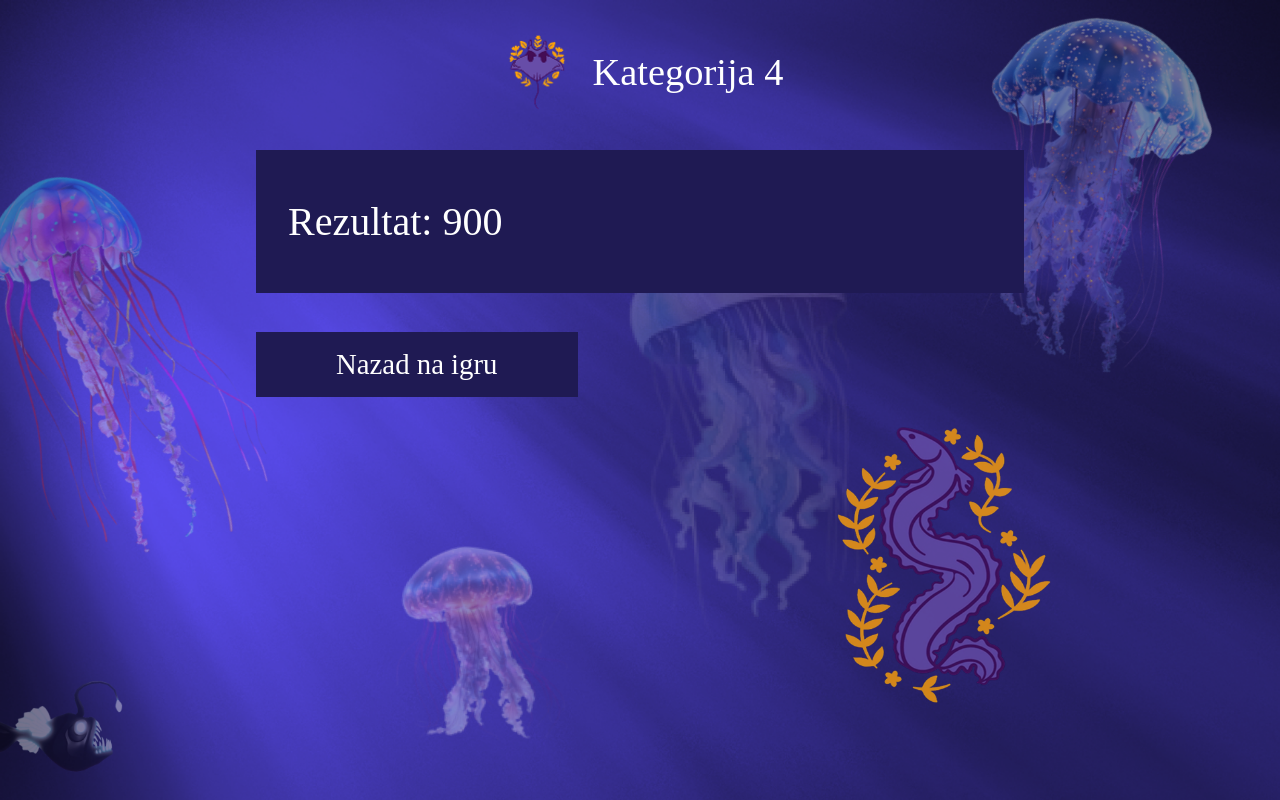
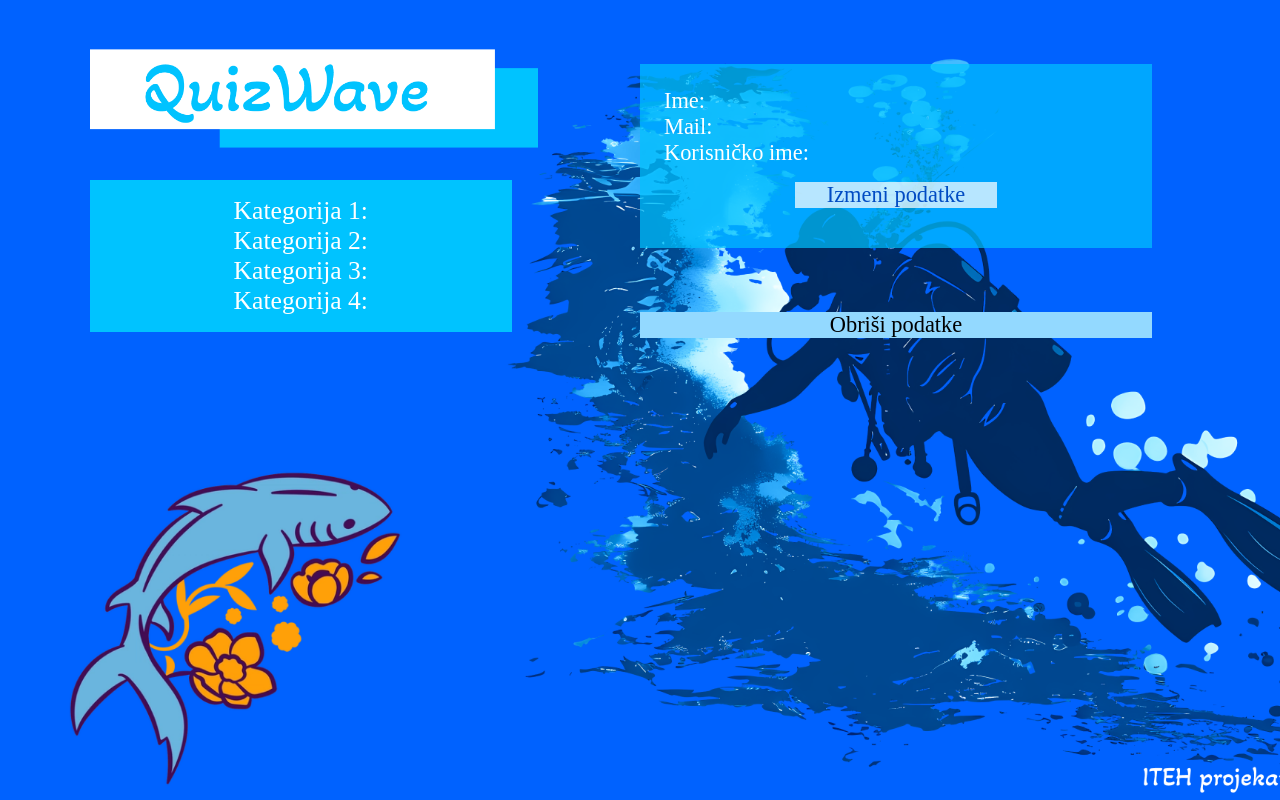
Before and after one commit to elab-development/internet-tehnologije-2024-projekat-vebapponlinekviz_2021_0346, a React (Create React App) app in the folder frontend/: page /profile in a window 1280 px wide. Built offline with nearby package versions, Linux system fonts and the light colour scheme; a web font is replaced by a local one.

Commit message:
Sredjen CSS overlaping, dodat default router

```diff
--- a/frontend/package.json
+++ b/frontend/package.json
@@ -9,6 +9,7 @@
     "@testing-library/user-event": "^13.5.0",
     "react": "^19.0.0",
     "react-dom": "^19.0.0",
+    "react-router-dom": "^7.6.1",
     "react-scripts": "5.0.1",
     "web-vitals": "^2.1.4"
   },
--- a/frontend/src/App.css
+++ b/frontend/src/App.css
@@ -10,4 +10,5 @@
 
 button {
   cursor:pointer;
+  border:none;
 }
--- a/frontend/src/App.js
+++ b/frontend/src/App.js
@@ -1,7 +1,12 @@
 import './App.css';
+import {BrowserRouter as Router, Routes, Route} from 'react-router-dom';
+import Login from "./Login";
+import LoginPage from "./LoginPage";
+import Register from "./Register";
+import Home from "./Home";
+import Profile from "./Profile";
 import Cateogory from './Cateogory';
-import Login from './Login';
-import Score from './Score';
+import Score from "./Score";
 
 function App() {
   const category1 = {
@@ -21,9 +26,17 @@
     name:"Kategorija 4"
   }
   return (
-    <div className="App">
-     <Score category={category4} />
-    </div>
+    <Router>
+      <Routes>
+        <Route path="/" element={<Login />} />
+        <Route path="/login" element={<LoginPage/>} />
+        <Route path="/register" element={<Register />} />
+        <Route path="/home" element={<Home />} />
+        <Route path="/profile" element={<Profile />} />
+        <Route path="/game" element={<Cateogory category={category2} />} />
+        <Route path="/score" element={<Score category={category2}/>} />
+      </Routes>
+    </Router>
   );
 }
 
--- a/frontend/src/Home.js
+++ b/frontend/src/Home.js
@@ -2,8 +2,14 @@
 import logo from "./media/Logo.png";
 import shark from "./media/Shark.png";
 import "./styles/Home.css";
+import { useNavigate } from "react-router-dom";
 
 const Home = () => {
+  const navigate = useNavigate();
+
+  const handleNavigate = ()=> {
+    navigate("/profile");
+  }
   return (
     <div className="home-wrapper">
       <div className="left-wrapper">
@@ -16,7 +22,7 @@
         </div>
       </div>
       <div className="right-wrapper">
-        <div className="profile">
+        <div className="profile" onClick={handleNavigate}>
           <p>Korisnicko_ime</p>
           <img src={shark} alt="shark" />
         </div>
--- a/frontend/src/Login.js
+++ b/frontend/src/Login.js
@@ -1,15 +1,22 @@
 import React from "react";
 import "./styles/Login.css";
 import logo from "./media/Logo.png";
+import { useNavigate } from "react-router-dom";
 
 const Login = () => {
+  const navigate = useNavigate();
+
+  const handleNavigate = (route)=> {
+    navigate(route);
+  }
+
   return (
     <div className="login-wrapper">
       <img src={logo} alt="logo" />
       <div className="login-btns">
-        <button id="PRIJAVA">Prijava</button>
-        <button id="GOST">Gost</button>
-        <button id="KREIRAJNALOG">Kreiraj nalog</button>
+        <button id="PRIJAVA" onClick={()=> handleNavigate("login")}>Prijava</button>
+        <button id="GOST" onClick={()=> handleNavigate("home")}>Gost</button>
+        <button id="KREIRAJNALOG" onClick={()=> handleNavigate("register")}>Kreiraj nalog</button>
       </div>
     </div>
   );
--- a/frontend/src/LoginPage.js
+++ b/frontend/src/LoginPage.js
@@ -1,12 +1,25 @@
 import React from 'react';
 import logo from "./media/Logo.png";
 import "./styles/LoginPage.css";
+import { useNavigate } from 'react-router-dom';
 
 const LoginPage = () => {
+
+  const navigate = useNavigate();
+
+  const handleNavigate = ()=> {
+    navigate("/home");
+  }
+
+  const handleSubmit = (e)=> {
+    e.preventDefault();
+    handleNavigate();
+  }
+
   return (
     <div className='loginpage-wrapper'>
         <img src={logo} alt="logo" />
-        <form >
+        <form onSubmit={handleSubmit}>
             <div className="form-element upper-element">
                 <label htmlFor="username">Korisničko ime:</label>
                 <input type="text" name='username' />
--- a/frontend/src/Profile.js
+++ b/frontend/src/Profile.js
@@ -1,12 +1,18 @@
 import React from "react";
 import logo from "./media/Logo.png";
 import "./styles/Profile.css";
+import { useNavigate } from "react-router-dom";
 
 const Profile = () => {
+  const navigate = useNavigate();
+
+  const handleNavigate = ()=> {
+    navigate("/home");
+  }
   return (
     <div className="profile-wrapper">
       <div className="profile-wrapper-left">
-        <img src={logo} alt="logo" />
+        <img src={logo} alt="logo" onClick={handleNavigate}/>
         <div className="profile-points">
           <p>Kategorija 1: {}</p>
           <p>Kategorija 2: {}</p>
--- a/frontend/src/Register.js
+++ b/frontend/src/Register.js
@@ -1,11 +1,18 @@
 import React, { useState } from "react";
 import "./styles/Register.css";
+import { useNavigate } from "react-router-dom";
 
 const Register = () => {
   const [name, setName] = useState("");
   const [mail, setMail] = useState("");
   const [username, setUsername] = useState("");
   const [password, setPassword] = useState("");
+
+  const navigate = useNavigate();
+
+  const handleNavigate = ()=> {
+    navigate("/login");
+  }
 
   const handleSubmit = (e)=> {
     e.preventDefault();
@@ -16,6 +23,7 @@
       password
     }
     console.log(newUser);
+    handleNavigate();
   }
 
   return (
--- a/frontend/src/Score.js
+++ b/frontend/src/Score.js
@@ -12,12 +12,18 @@
 import C2bg from "./media/C2bg.png";
 import C3bg from "./media/C3bg.png";
 import C4bg from "./media/C4bg.png";
+import { useNavigate } from "react-router-dom";
 
 const Score = ({ category }) => {
   const bigIcons = [C1big, C2big, C3big, C4big];
   const smallIcons = [C1small, C2small, C3small, C4small];
   const backgrounds = [C1bg, C2bg, C3bg, C4bg];
   const colors = ["#00c3ff", "#F3ADDF", "#FFA007", "#1F1A53"];
+  const navigate = useNavigate();
+
+  const handleNavigate = ()=> {
+    navigate("/home");
+  }
   return (
     <div className="score-wrapper" style={{backgroundImage: `url(${backgrounds[category.number - 1]})`}}>
       <div className="score-heading">
@@ -25,7 +31,7 @@
         <h2>{category.name}</h2>
       </div>
       <div className="score-points" style={{backgroundColor: `${colors[category.number - 1]}`}}>Rezultat: {900}</div>
-      <button style={{backgroundColor: `${colors[category.number - 1]}`}}>Nazad na igru</button>
+      <button style={{backgroundColor: `${colors[category.number - 1]}`}} onClick={handleNavigate}>Nazad na igru</button>
       <img src={bigIcons[category.number - 1]} alt="big-icon" id="BIG-ICON" />
     </div>
   );
--- a/frontend/src/styles/LoginPage.css
+++ b/frontend/src/styles/LoginPage.css
@@ -11,19 +11,19 @@
   align-items: center;
 }
 
-img {
+.loginpage-wrapper img {
   margin: 0;
   margin-top: 5%;
 }
 
-form {
+.loginpage-wrapper form {
   display: flex;
   flex-direction: column;
   font-size: 1.6rem;
   margin-top: 1rem;
 }
 
-.form-element {
+.loginpage-wrapper .form-element {
   background-color: #00c3ff;
   padding: 0 1rem;
   display: flex;
@@ -31,32 +31,32 @@
   justify-content: space-between;
 }
 
-.upper-element {
+.loginpage-wrapper .upper-element {
   padding-top: 1rem;
   padding-bottom: 0.5rem;
 }
 
-.lower-element {
+.loginpage-wrapper .lower-element {
   padding-bottom: 1rem;
 }
 
-label {
+.loginpage-wrapper label {
   color: #fff;
   padding-right: 2rem;
 }
 
-input {
+.loginpage-wrapper input {
   font-size: 1.5rem;
   padding: 0 6.8rem 0 0;
   border: none;
   color: #00c3ff;
 }
 
-input:focus {
+.loginpage-wrapper input:focus {
   outline: none;
 }
 
-button {
+.loginpage-wrapper button {
   align-self: flex-end;
   color: #00c3ff;
   background-color: #fff;
@@ -69,7 +69,7 @@
   transition: all 0.4s ease-in-out;
 }
 
-button:hover {
+.loginpage-wrapper button:hover {
   color: #fff;
   background-color: #00c3ff;
   box-shadow: 1.5rem 0.5rem 0 #fff;
--- a/frontend/src/styles/Profile.css
+++ b/frontend/src/styles/Profile.css
@@ -24,6 +24,7 @@
   margin-top: 10%;
   margin-right: 0;
   max-width: 35vw;
+  cursor:pointer;
 }
 
 .profile-wrapper-left .profile-points {
@@ -48,21 +49,33 @@
   color: #fff;
   margin-right: 20%;
   margin-top: 10%;
+  padding: 1.5rem;
 }
 
 .profile-wrapper-right .profile-user-data button {
-  background-color: #ffffff93;
+  background-color: #ffffffb7;
   color: #004bc3;
   text-align: center;
   margin: 1rem auto;
   display: block;
   font-size: 1.4rem;
+  padding: 0 2rem;
+  transition: box-shadow 0.3s ease-in-out;
 }
 
-#DELETE-DATA {
+.profile-wrapper-right .profile-user-data button:hover {
+  box-shadow: 0 0 20px 6px #ffffff;
+}
+
+
+.profile-wrapper #DELETE-DATA {
   background-color: #93d9ff;
   color: #000;
   font-size:1.4rem;
   margin: 10% 20% 0 0;
   display: block;
+  transition: box-shadow 0.3s ease-in-out;
 }
+.profile-wrapper #DELETE-DATA:hover {
+  box-shadow: 0 0 20px 6px #ffffff;
+}
--- a/frontend/src/styles/Register.css
+++ b/frontend/src/styles/Register.css
@@ -10,7 +10,7 @@
   justify-content: center;
 }
 
-form {
+.register-wrapper form {
   display: flex;
   flex-direction: column;
   background-color: #fff;
@@ -20,19 +20,19 @@
   box-shadow: 3rem 1.5rem 0 #00C3FF;
 }
 
-label {
+.register-wrapper label {
     align-self: flex-start;
     color: #00C3FF;
 }
 
-input {
+.register-wrapper input {
     background-color: #00C3FF;
     border:none;
     color:#fff;
     font-size: 1.6rem;
 }
 
-button {
+.register-wrapper button {
     background-color: #00C3FF;
     border:none;
     color:#fff;
@@ -42,14 +42,14 @@
     transition: all 0.4s ease-in-out;
 }
 
-button:hover {
+.register-wrapper button:hover {
     background-color: #0062ff;
     box-shadow: 0px 6px 20px rgba(0, 119, 182, 0.7);
     transform: scale(1.05);
     cursor:pointer;
 }
 
-input:focus {
+.register-wrapper input:focus {
     border:0.1rem solid #0062ff;
     outline:none;
 }
```
Also changed, not shown: 1 other file (tests, documents, lock files or other folders).
